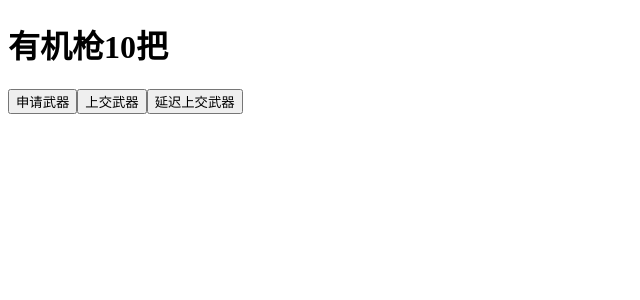
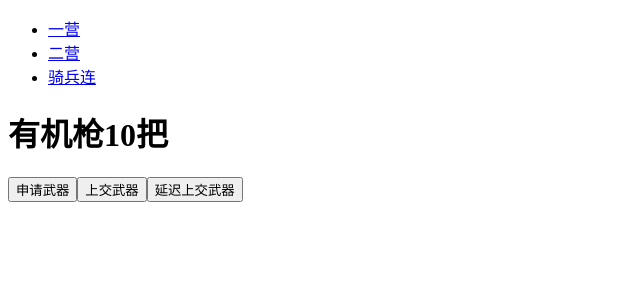
Before and after one commit to LuckLarry/react-training, a React app: page / in a window 1280 px wide. Shown: the top 300 px of the page, without its empty margins (0-640 px from the left). Built offline with nearby package versions, Linux system fonts and the light colour scheme.

Commit message:
4-8 React-router4 基础

```diff
--- a/src/App.js
+++ b/src/App.js
@@ -5,7 +5,7 @@ import {addGun,removeGun,removeGunAsync} from './index.redux'
 @connect(
 	//要state什么属性放到props里
     (state)=>{return {num:state}},
-	//要什么方法,放到props里面,自动执行
+	//要什么方法,放到props里面,方法自动执行
 	{addGun,removeGun,removeGunAsync})
 class App extends React.Component{
 
--- a/src/index.js
+++ b/src/index.js
@@ -3,6 +3,8 @@ import ReactDom from 'react-dom'
 import { createStore,applyMiddleware,compose} from 'redux'
 import  thunk from 'redux-thunk'
 import { Provider } from 'react-redux'
+import { BrowserRouter,Route,Link } from 'react-router-dom'
+
 import App from './App'
 import { counter} from './index.redux'
 
@@ -10,10 +12,28 @@ import { counter} from './index.redux'
 const store = createStore(counter,
 	compose(applyMiddleware(thunk),window.devToolsExtension?window.devToolsExtension(): f=>f)
 )
+function Erying(){
+	return <h2>二营</h2>
+}
+function Qibinglian(){
+	return <h2>骑兵连</h2>
+}
 
 
 ReactDom.render(
-	(<Provider>
-		<App store={ store} />
+	(<Provider store={ store} >
+		<BrowserRouter>
+			<div>
+				<ul>
+					{/*点击对应的link调到匹配的<Route/> 去*/}
+ 					<li><Link to="/">一营</Link></li>
+					<li><Link to="/erying">二营</Link></li>
+					<li><Link to="qibinglian">骑兵连</Link></li>
+				</ul>
+				<Route path="/" exact component={App}></Route>
+				<Route path="/erying" component={Erying}></Route>
+				<Route path="/qibinglian" component={Qibinglian}></Route>
+			</div>
+		</BrowserRouter>
     </Provider>),
 	document.getElementById('root'))
```
Also changed, not shown: package.json (+13 -2 lines), 2 other files (tests, documents, lock files or other folders).
